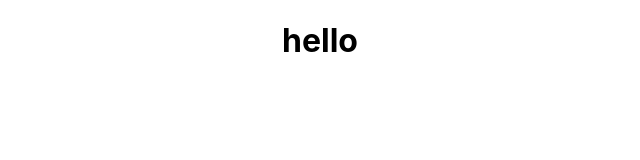
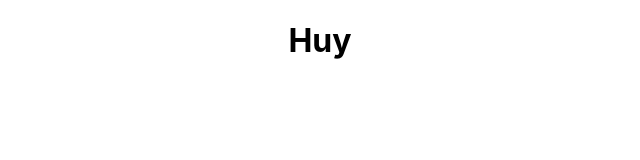
Before and after one commit to click-SK/daiwebapp, a React (Create React App) app: page / in a window 1280 px wide. Shown: the top 160 px of the page, without its empty margins (320-960 px from the left). Built offline with nearby package versions, Linux system fonts and the light colour scheme.

Commit message:
Edit h1 18.05 - Ser

```diff
--- a/src/App.js
+++ b/src/App.js
@@ -4,7 +4,7 @@ import './App.css';
 function App() {
   return (
     <div className="App">
-      <h1>hello</h1>
+      <h1>Huy</h1>
     </div>
   );
 }
```
